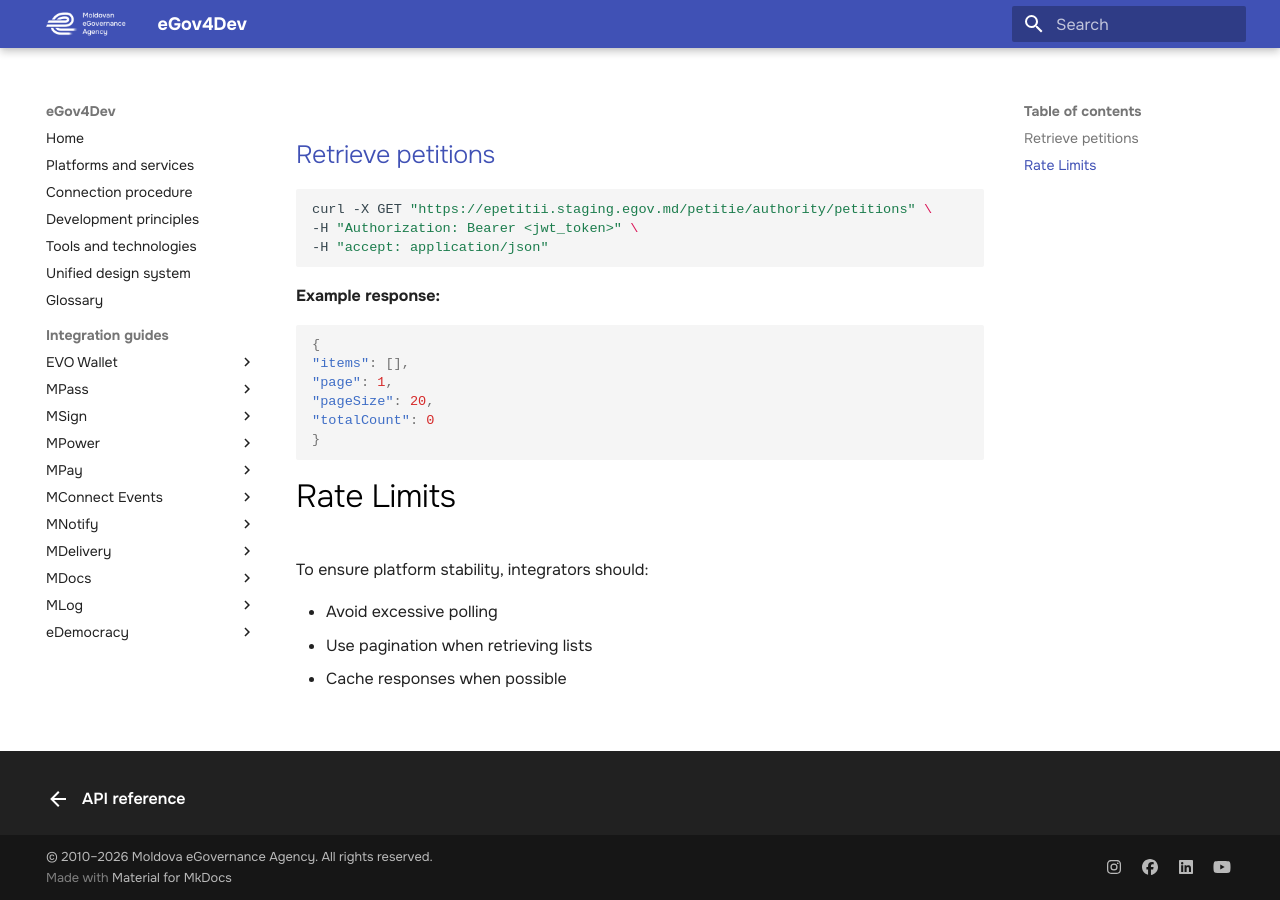
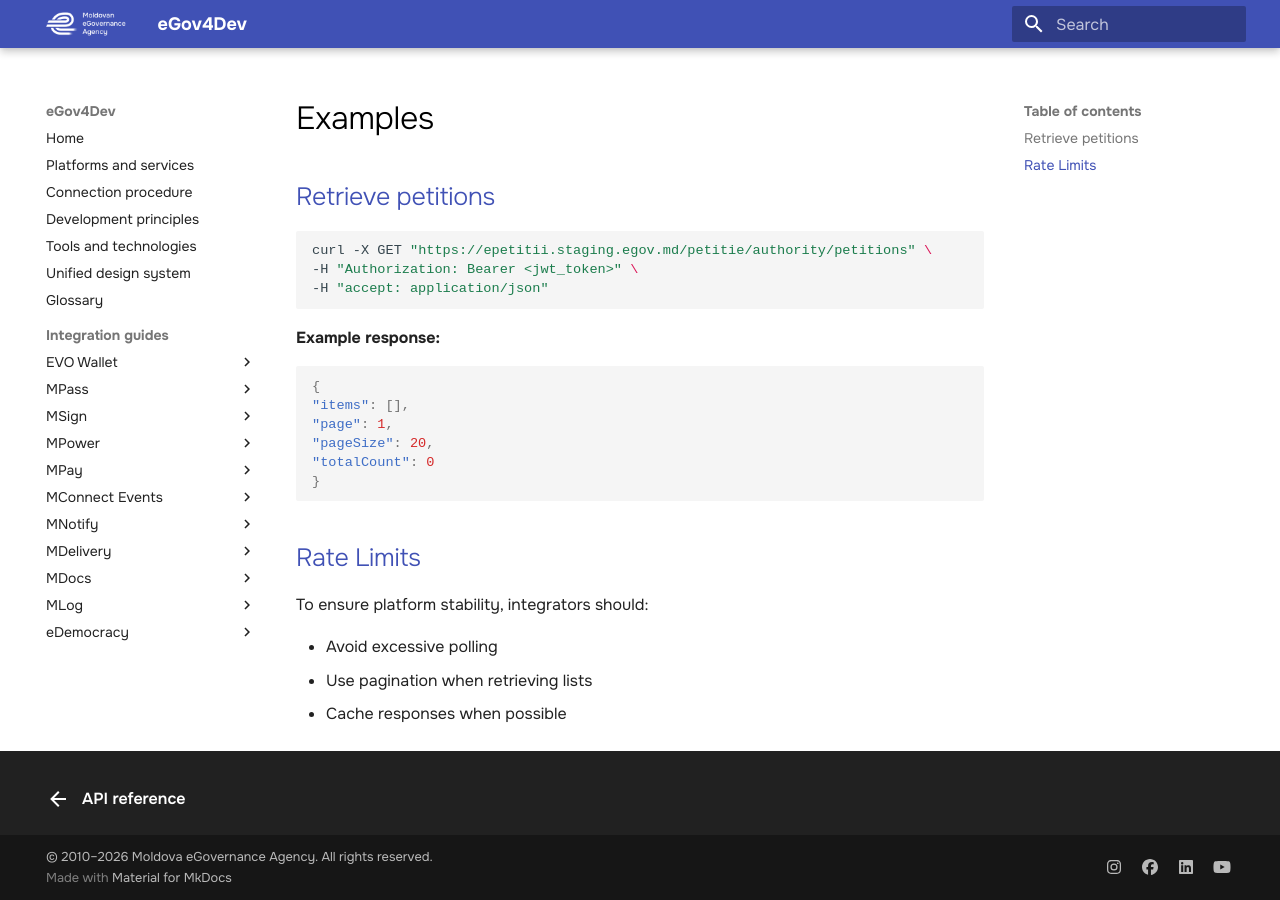
Before and after one commit to egov-moldova/egov4dev, an MkDocs documentation site: the page built from docs/guides/e-democracy/examples.md, in a window 1280 px wide. Built offline with MkDocs 1.6.1 and Material for MkDocs 9.7.7, drawn with Linux system fonts in a browser that asks for light colours.

````diff
--- a/docs/guides/e-democracy/examples.md
+++ b/docs/guides/e-democracy/examples.md
@@ -1,7 +1,8 @@
+# Examples
+
 ## Retrieve petitions
 
 ```bash
-
 curl -X GET "https://epetitii.staging.egov.md/petitie/authority/petitions" \
 -H "Authorization: Bearer <jwt_token>" \
 -H "accept: application/json"
@@ -10,7 +11,6 @@
 **Example response:**
 
 ```json
-
 {
 "items": [],
 "page": 1,
@@ -19,7 +19,7 @@
 }
 ```
 
-# Rate Limits
+## Rate Limits
 
 To ensure platform stability, integrators should:
 
````
